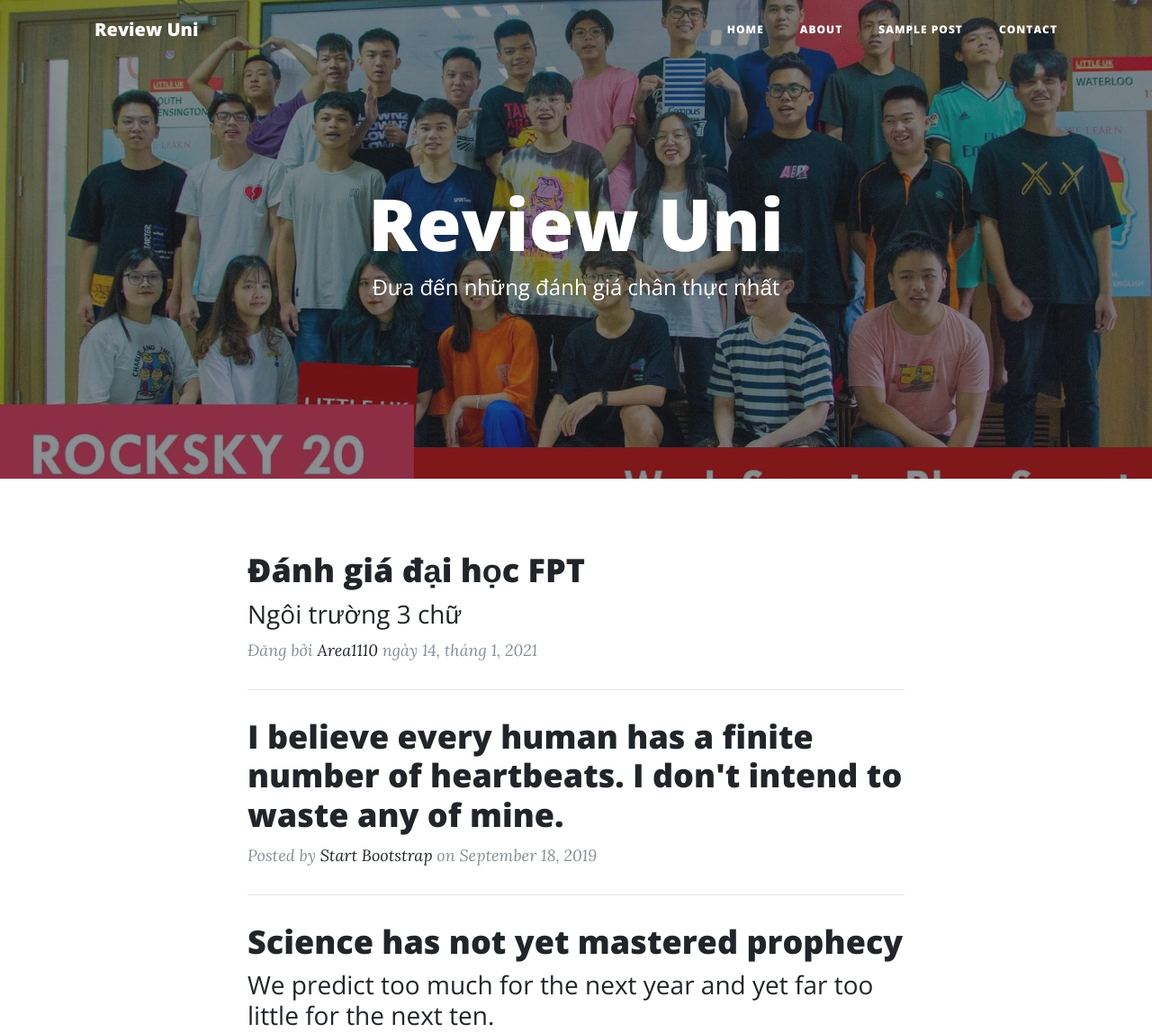
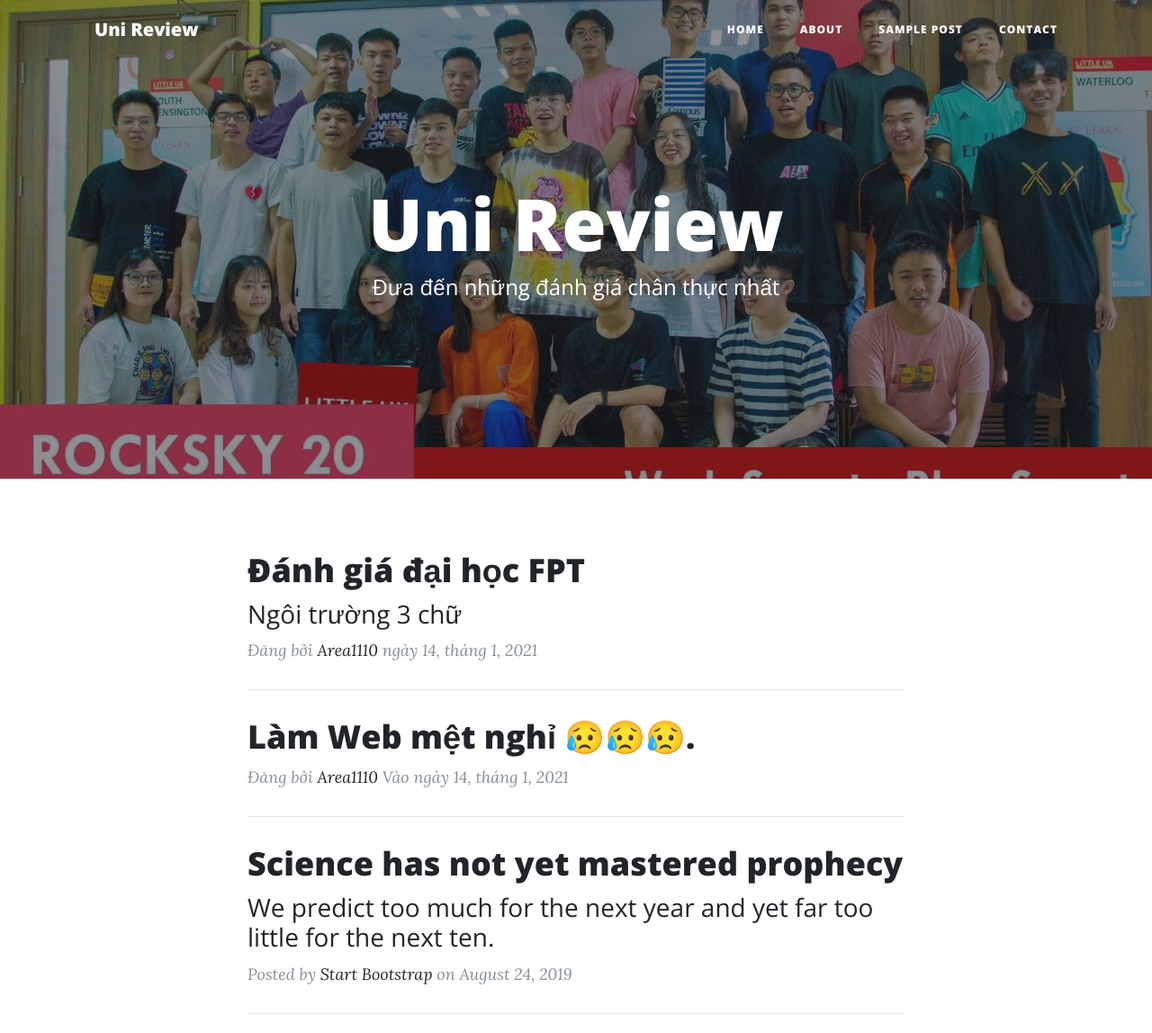
Before and after one commit to area1110/CleanBlog2, a website: page index.html in a window 1280 px wide. Shown: the top 1148 px of the page at 90% size. Drawn offline with nearby package versions, Linux system fonts and the light colour scheme.

Commit message:
Update index.html

```diff
--- a/index.html
+++ b/index.html
@@ -8,7 +8,7 @@
   <meta name="description" content="">
   <meta name="author" content="">
 
-  <title>Review Uni</title>
+  <title>Uni Review</title>
 
   <!-- Bootstrap core CSS -->
   <link href="vendor/bootstrap/css/bootstrap.min.css" rel="stylesheet">
@@ -28,7 +28,7 @@
   <!-- Navigation -->
   <nav class="navbar navbar-expand-lg navbar-light fixed-top" id="mainNav">
     <div class="container">
-      <a class="navbar-brand" href="index.html">Review Uni</a>
+      <a class="navbar-brand" href="index.html">Uni Review</a>
       <button class="navbar-toggler navbar-toggler-right" type="button" data-toggle="collapse" data-target="#navbarResponsive" aria-controls="navbarResponsive" aria-expanded="false" aria-label="Toggle navigation">
         Menu
         <i class="fas fa-bars"></i>
@@ -59,7 +59,7 @@
       <div class="row">
         <div class="col-lg-8 col-md-10 mx-auto">
           <div class="site-heading">
-            <h1>Review Uni</h1>
+            <h1>Uni Review</h1>
             <span class="subheading">Đưa đến những đánh giá chân thực nhất</span>
           </div>
         </div>
@@ -88,12 +88,12 @@
         <div class="post-preview">
           <a href="post.html">
             <h2 class="post-title">
-              I believe every human has a finite number of heartbeats. I don't intend to waste any of mine.
+              Làm Web mệt nghỉ 😥😥😥.
             </h2>
           </a>
-          <p class="post-meta">Posted by
-            <a href="#">Start Bootstrap</a>
-            on September 18, 2019</p>
+          <p class="post-meta">Đăng bởi
+            <a href="#">Area1110</a>
+            Vào ngày 14, tháng 1, 2021</p>
         </div>
         <hr>
         <div class="post-preview">
```
